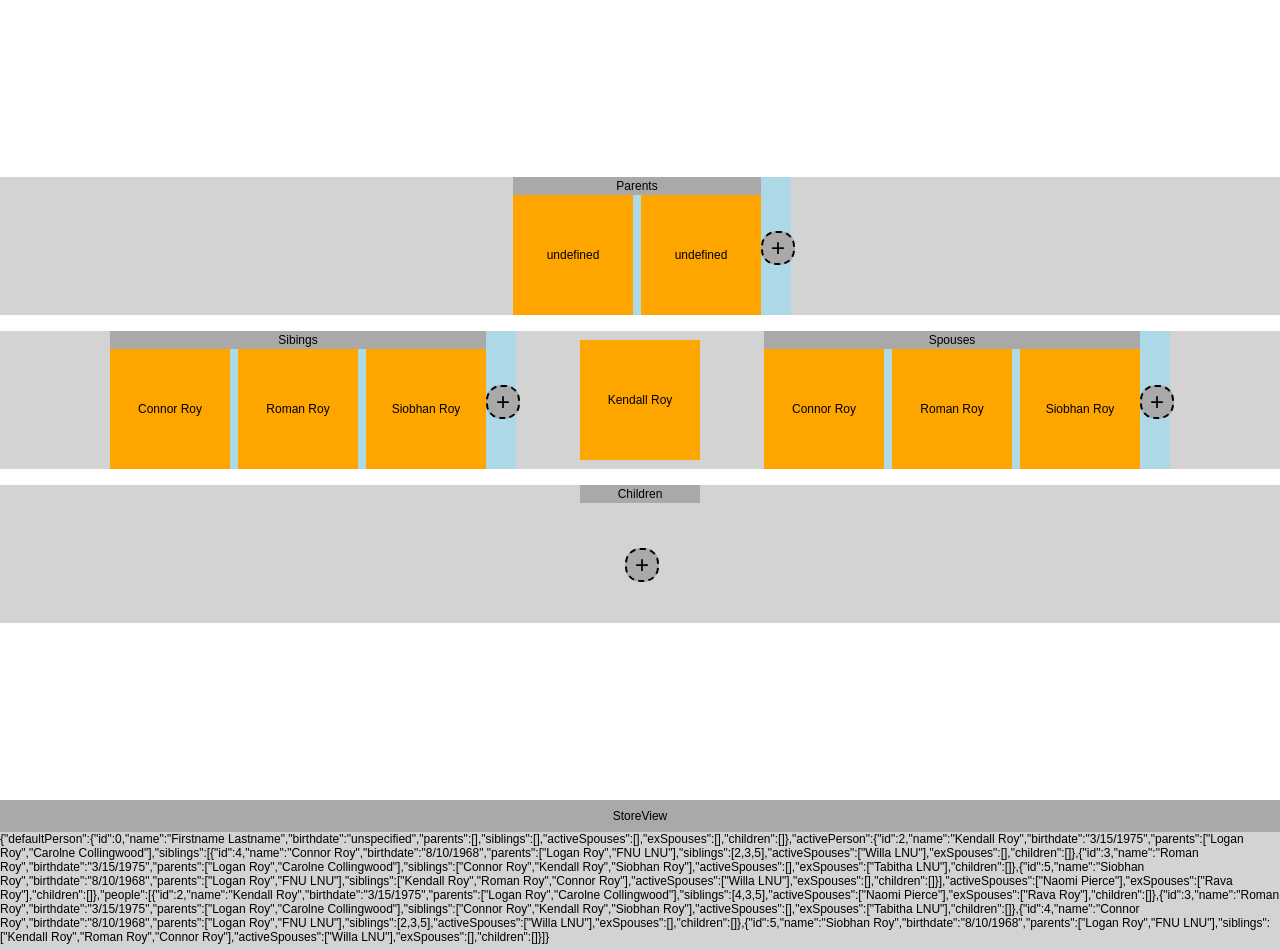
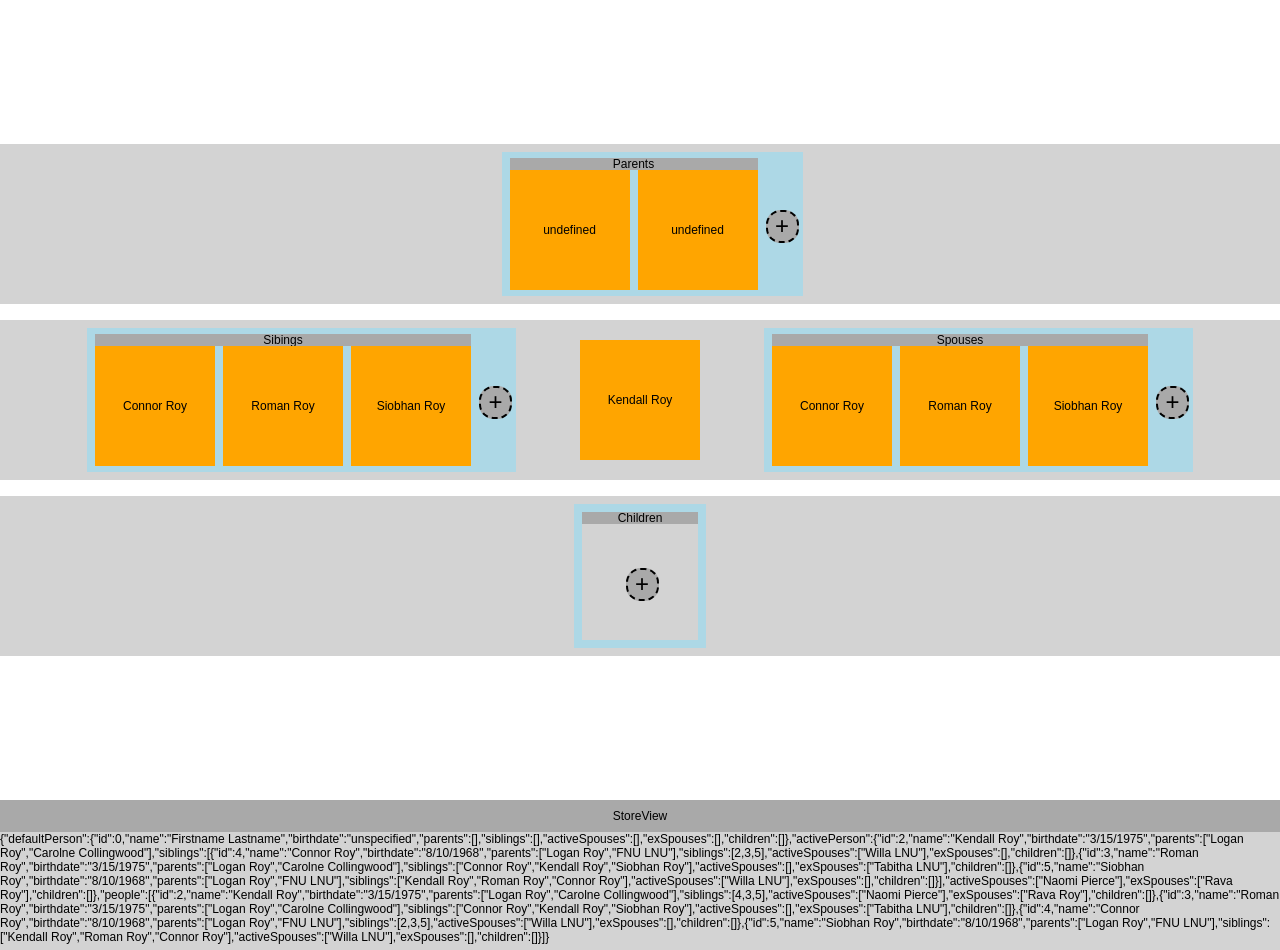
Before and after one commit to deanstein/family-tree, a Svelte app: page / in a window 1280 px wide. Built offline with nearby package versions, Linux system fonts and the light colour scheme.

Commit message:
Styling improvements

```diff
--- a/src/App.svelte
+++ b/src/App.svelte
@@ -2,7 +2,7 @@
 	import familyTreeData from './stores/familyTreeData';
 	import stylingConstants from './stores/stylingConstants';
 
-	console.log(stylingConstants.sizes.generationRowHeight);
+	console.log(stylingConstants.sizes.nGenerationRowHeight);
 
 	import { setActivePerson } from './logic/personManagement';
 
--- a/src/stores/stylingConstants.js
+++ b/src/stores/stylingConstants.js
@@ -1,26 +1,47 @@
 const sizes = {
-    nShowGenerationsUp: 1,
+    nPadding: 1,
+    get padding() {
+        return this.nPadding.toString() + 'vh';
+    },
+
+    nShowGenerationsUp: 2,
     nShowGenerationsDown: 2,
+    get nGenerationRowHeight() {
+        return 100 / (this.nShowGenerationsUp + this.nShowGenerationsUp + 1);
+    },
     get generationRowHeight() {
-        return (100 / (this.nShowGenerationsUp + this.nShowGeneratinsUp + 1)).toString() + 'vh';
+        return this.nGenerationRowHeight.toString() + 'vh';
     },
-	personNodeSizeValue: 15,
+
+    get nPersonNodeGroupHeight() {
+        return this.nGenerationRowHeight - (2 * this.nPadding);
+    },
+    get personNodeGroupHeight() {
+        return this.nPersonNodeGroupHeight + 'vh';
+    },
+    nPersonNodeGroupTitleHeight: 1.5,
+    get personNodeGroupTitleHeight() {
+        return this.nPersonNodeGroupTitleHeight + 'vh';
+    },
+
+	get nPersonNodeSize() {
+        return this.nPersonNodeGroupHeight - this.nPersonNodeGroupTitleHeight - (2 * this.nPadding);
+    },
 	get personNodeSize() {
-		return this.personNodeSizeValue.toString() + 'vh';
+		return this.nPersonNodeSize.toString() + 'vh';
 	},
 
-	get personAddNodeSizeValue() {
-		return this.personNodeSizeValue / 4;
+	get nPersonNodeAddButtonSize() {
+		return this.nPersonNodeSize / 4;
 	},
-	get personAddNodeSize() {
-		return this.personAddNodeSizeValue.toString() + 'vh';
+	get personNodeAddButtonSize() {
+		return this.nPersonNodeAddButtonSize.toString() + 'vh';
 	},
-
-	get personAddNodeRadiusValue() {
-		return this.personAddNodeSizeValue / 2;
+	get nPersonNodeAddButtonRadius() {
+		return this.nPersonNodeAddButtonSize / 2;
 	},
-	get personAddNodeRadiusSize() {
-		return this.personAddNodeRadiusValue.toString() + 'vh';
+	get personNodeAddButtonRadius() {
+		return this.nPersonNodeAddButtonRadius.toString() + 'vh';
 	}
 };
 
--- a/src/ui/PersonNodeAddButton.svelte
+++ b/src/ui/PersonNodeAddButton.svelte
@@ -3,13 +3,13 @@
 	import stylingConstants from '../stores/stylingConstants';
 
 	let personNodeAddButtonContainerDynamicStyle = css`
-		width: ${stylingConstants.sizes.personAddNodeSize};
-		height: ${stylingConstants.sizes.personAddNodeSize};
+		width: ${stylingConstants.sizes.personNodeAddButtonSize};
+		height: ${stylingConstants.sizes.personNodeAddButtonSize};
 	`;
 	const personNodeAddButtonDynamicStyle = css`
-		-moz-border-radius: ${stylingConstants.sizes.personAddNodeRadiusSize};
-		-webkit-border-radius: ${stylingConstants.sizes.personAddNodeRadiusSize};
-		border-radius: ${stylingConstants.sizes.personAddNodeRadiusSize};
+		-moz-border-radius: ${stylingConstants.sizes.personNodeAddButtonRadius};
+		-webkit-border-radius: ${stylingConstants.sizes.personNodeAddButtonRadius};
+		border-radius: ${stylingConstants.sizes.personNodeAddButtonRadius};
 	`;
 </script>
 
--- a/src/ui/PersonNodeGroup.svelte
+++ b/src/ui/PersonNodeGroup.svelte
@@ -1,4 +1,8 @@
 <script>
+	import { css } from '@emotion/css';
+
+	import stylingConstants from '../stores/stylingConstants';
+
 	import PersonNodeAddButton from './PersonNodeAddButton.svelte';
 	import PersonNodePlaceholder from './PersonNodePlaceholder.svelte';
 	import PersonNode from './PersonNode.svelte';
@@ -6,11 +10,24 @@
 		groupName: 'A Group of People',
 		groupMembers: ['John', 'Jane', 'Jim']
 	};
+
+	const personNodeGroupPlusButtonDynamicClass = css`
+		gap: ${stylingConstants.sizes.padding};
+		padding-left: ${stylingConstants.sizes.padding};
+		padding-right: ${stylingConstants.sizes.padding};
+	`
+
+	const personNodeGroupOuterContainerDynamicClass = css`
+		height: ${stylingConstants.sizes.personNodeGroupHeight}
+	`
+	const personNodeGroupTitleDynamicClass = css`
+		height: ${stylingConstants.sizes.personNodeGroupTitleHeight}
+	`
 </script>
 
-<div class="person-node-group-plus-button">
-	<div id="person-node-group-outer-container" class="person-node-group-outer-container">
-		<div id="person-node-group-title" class="person-node-group-title">
+<div class="{personNodeGroupPlusButtonDynamicClass} person-node-group-plus-button">
+	<div id="person-node-group-outer-container" class="{personNodeGroupOuterContainerDynamicClass} person-node-group-outer-container">
+		<div id="person-node-group-title" class="{personNodeGroupTitleDynamicClass} person-node-group-title">
 			{personNodeGroupData.groupName}
 		</div>
 		<div id="person-node-group-interior-container" class="person-node-group-inner-container">
@@ -39,6 +56,7 @@
 	.person-node-group-outer-container {
 		display: flex;
 		flex-direction: column;
+		justify-content: center;
 	}
 
 	.person-node-group-inner-container {
@@ -52,7 +70,6 @@
 		justify-content: center;
 		display: inline-flex;
 		width: 100%;
-		height: 1.5em;
 		background-color: darkgray;
 	}
 </style>
```
